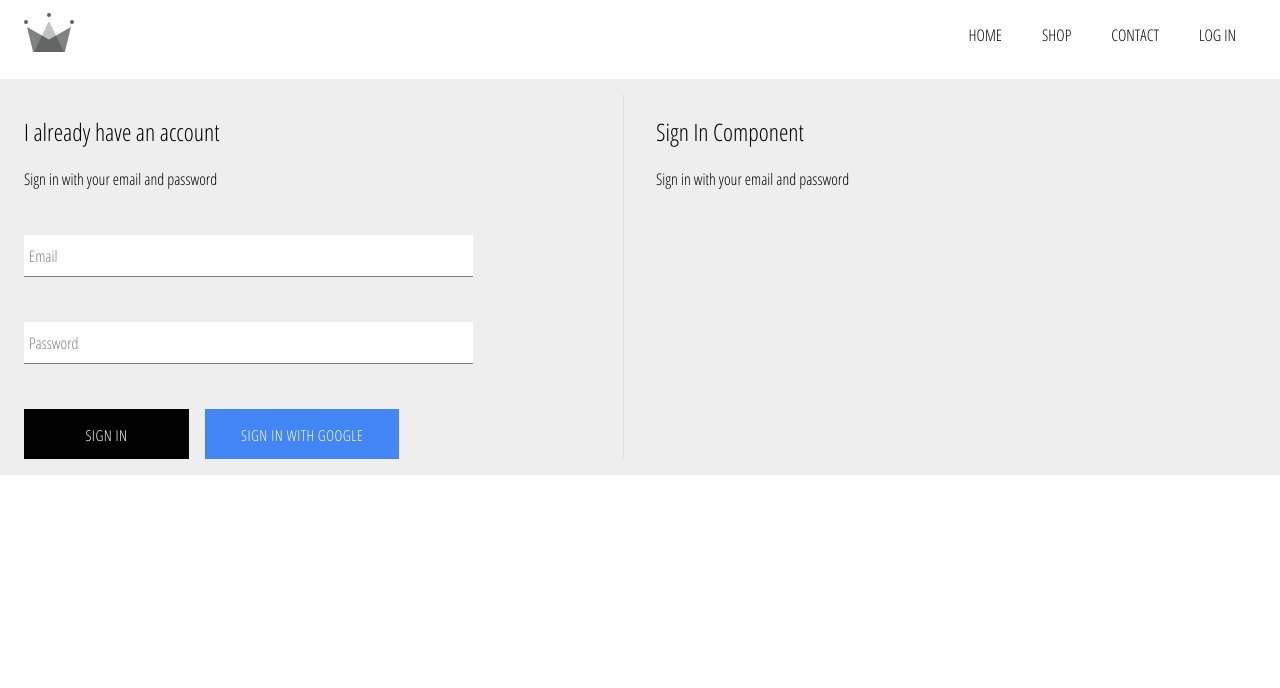
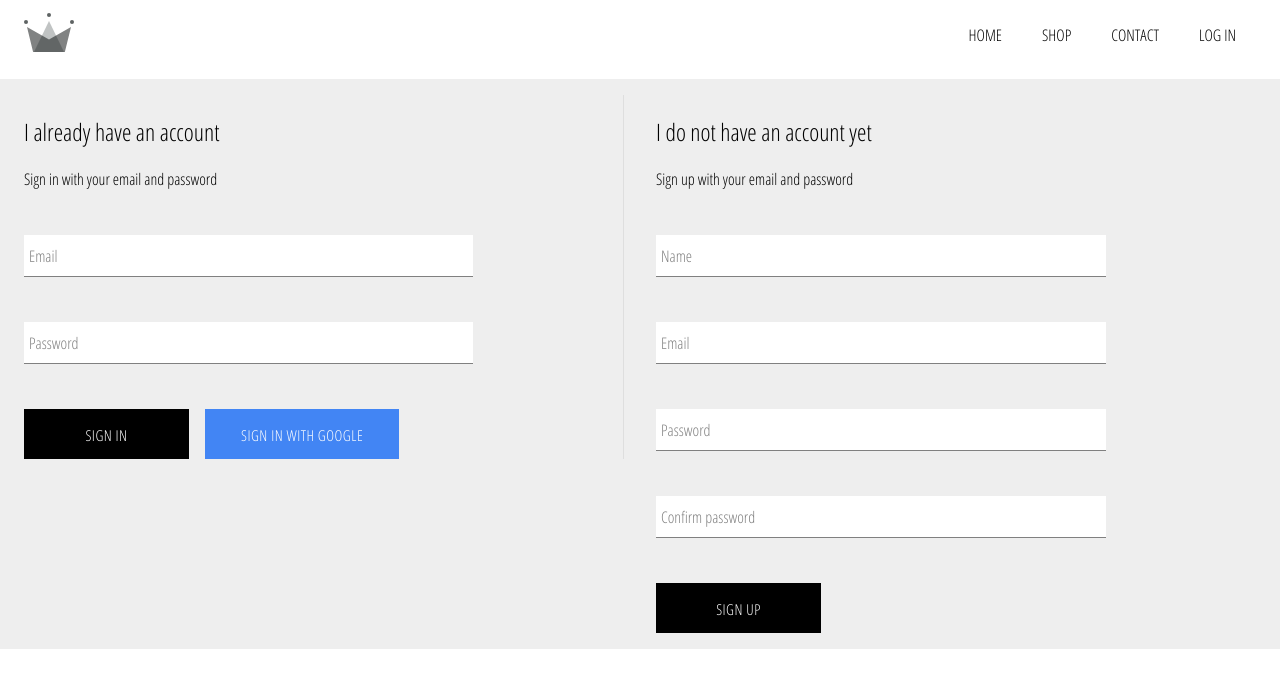
Before and after one commit to IgorGoncharenkoDev/crwn-clothing, a React (Create React App) app: page /log-in in a window 1280 px wide. Shown: the top 688 px of the page. Built offline with nearby package versions, Linux system fonts and the light colour scheme; no server answers.

Commit message:
Sign Up With Email and Password and storing the new user to Firestore DataBase

```diff
--- a/src/components/sign-in/sign-in.component.jsx
+++ b/src/components/sign-in/sign-in.component.jsx
@@ -1,11 +1,11 @@
-import React, { useReducer, useCallback } from 'react';
+import React, { useReducer } from 'react';
 
 import Box from '@material-ui/core/Box';
 
 import Input from '../ui-components/input/input.component';
 import Button from '../ui-components/button/button.component';
 
-import { signInWithGoogle } from '../../firebase/firebase.utils';
+import { auth, createUserProfileDocument } from '../../firebase/firebase.utils';
 
 import { Title, Subtitle, Form } from '../../pages/log-in/log-in.styles';
 import { ButtonsContainer } from '../ui-components/button/button.styles';
@@ -80,7 +80,6 @@ const SignIn = () => {
 						<Button
 							type="button"
 							googleSignIn
-							onClick={ signInWithGoogle }
 						>
 							Sign In With Google
 						</Button>
--- a/src/components/sign-up/sign-up.component.jsx
+++ b/src/components/sign-up/sign-up.component.jsx
@@ -1,14 +1,125 @@
-import React from 'react';
+import React, { useReducer } from 'react';
+
+import { auth, createUserProfileDocument } from '../../firebase/firebase.utils';
+
+import Input from '../ui-components/input/input.component';
+import Button from '../ui-components/button/button.component';
 
 import { Title, Subtitle, Form } from '../../pages/log-in/log-in.styles';
 import { SignUpStyled } from './sign-up.styles';
-import { SignInStyled } from '../sign-in/sign-in.styles';
+import { ButtonsContainer } from '../ui-components/button/button.styles';
 
 const SignUp = () => {
+	const INITIAL_STATE = {
+		displayName: '',
+		email: '',
+		password: '',
+		confirmPassword: ''
+	};
+
+	const actionTypes = {
+		CHANGE: 'CHANGE',
+		RESET: 'RESET'
+	};
+
+	const formReducer = (state, action) => {
+		switch (action.type) {
+			case actionTypes.CHANGE:
+				return {
+					...state,
+					[action.payload.name]: action.payload.value
+				};
+			case actionTypes.RESET:
+				return {
+					displayName: '',
+					email: '',
+					password: '',
+					confirmPassword: ''
+				};
+			default:
+				return state;
+		}
+	};
+
+	const [formState, dispatch] = useReducer(formReducer, INITIAL_STATE);
+
+	const { displayName, email, password, confirmPassword } = formState;
+
+	const handleChange = e => {
+		const { name, value } = e.target;
+
+		dispatch({
+			type: actionTypes.CHANGE,
+			payload: { name, value, }
+		});
+	};
+
+	const handleSubmit = async e => {
+		e.preventDefault();
+
+		if (password !== confirmPassword) {
+			alert('Passwords do not match');
+			return false;
+		}
+
+		try {
+			const { user } = await auth.createUserWithEmailAndPassword(email, password);
+
+			await createUserProfileDocument(user, { displayName });
+
+			dispatch({ type: actionTypes.RESET });
+		}
+		catch (err) {
+			console.log('Error when loggin in as an existing user:', err.message)
+		}
+	};
+
 	return (
 		<SignUpStyled>
-			<Title>Sign In Component</Title>
-			<Subtitle>Sign in with your email and password</Subtitle>
+			<Title>I do not have an account yet</Title>
+			<Subtitle>Sign up with your email and password</Subtitle>
+
+			<Form onSubmit={ handleSubmit }>
+				<Input
+					id="displayName"
+					type="text"
+					name="displayName"
+					label="Name"
+					value={ displayName }
+					required
+					handleChange={ handleChange }
+				/>
+				<Input
+					id="email"
+					type="email"
+					name="email"
+					label="Email"
+					value={ email }
+					required
+					handleChange={ handleChange }
+				/>
+				<Input
+					id="password"
+					type="password"
+					name="password"
+					label="Password"
+					value={ password }
+					required
+					handleChange={ handleChange }
+				/>
+				<Input
+					id="confirmPassword"
+					type="password"
+					name="confirmPassword"
+					label="Confirm password"
+					value={ confirmPassword }
+					required
+					handleChange={ handleChange }
+				/>
+				<ButtonsContainer>
+					<Button type="submit">Sign Up</Button>
+				</ButtonsContainer>
+			</Form>
 		</SignUpStyled>
 	)
 };
--- a/src/components/ui-components/input/input.style.jsx
+++ b/src/components/ui-components/input/input.style.jsx
@@ -4,7 +4,7 @@ const colorPrimary = 'black';
 const colorSecondary = 'grey';
 
 const srinkLabel = css`
-	top: -14px;
+	top: -18px;
   font-size: 12px;
   color: ${ colorPrimary};
 `;
```
